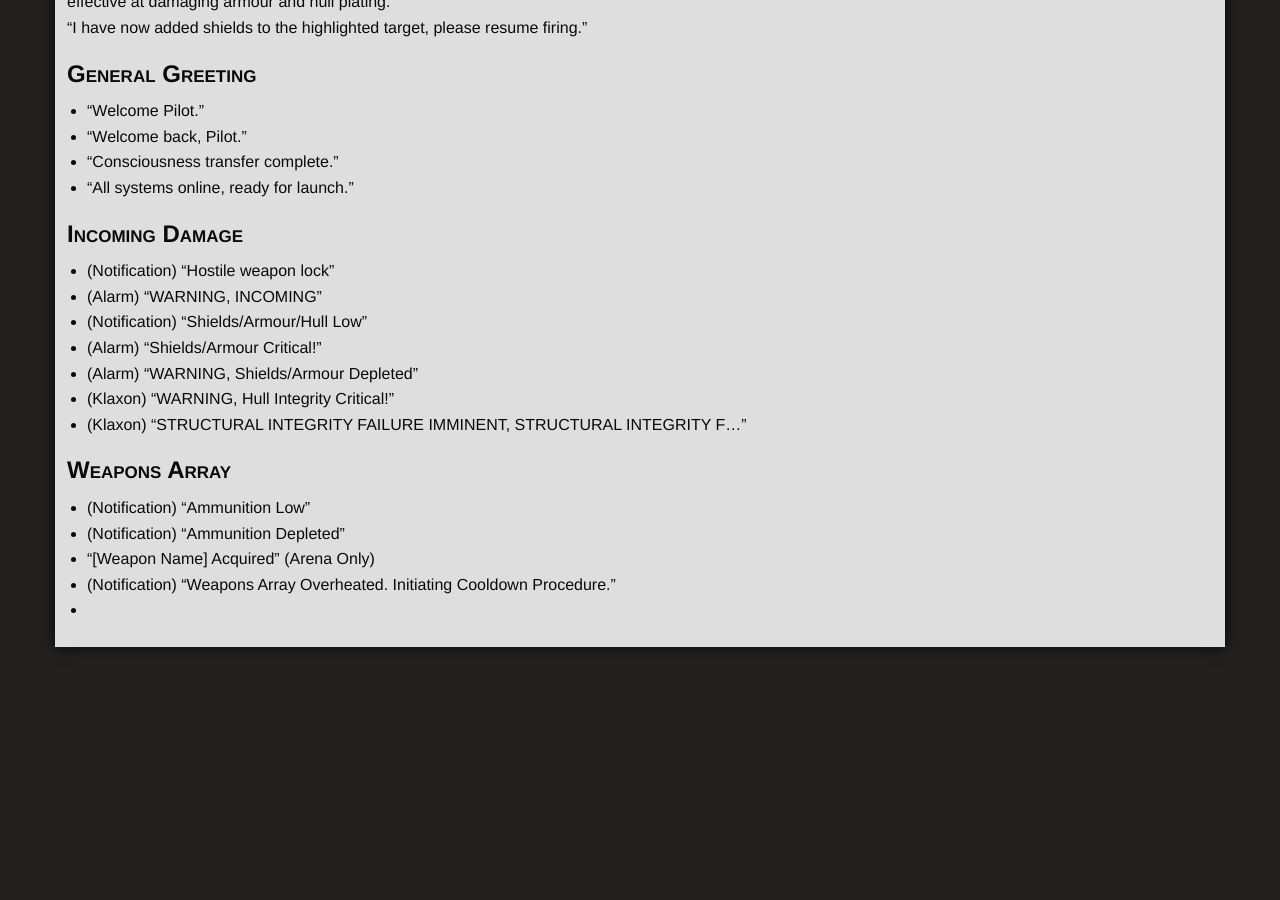
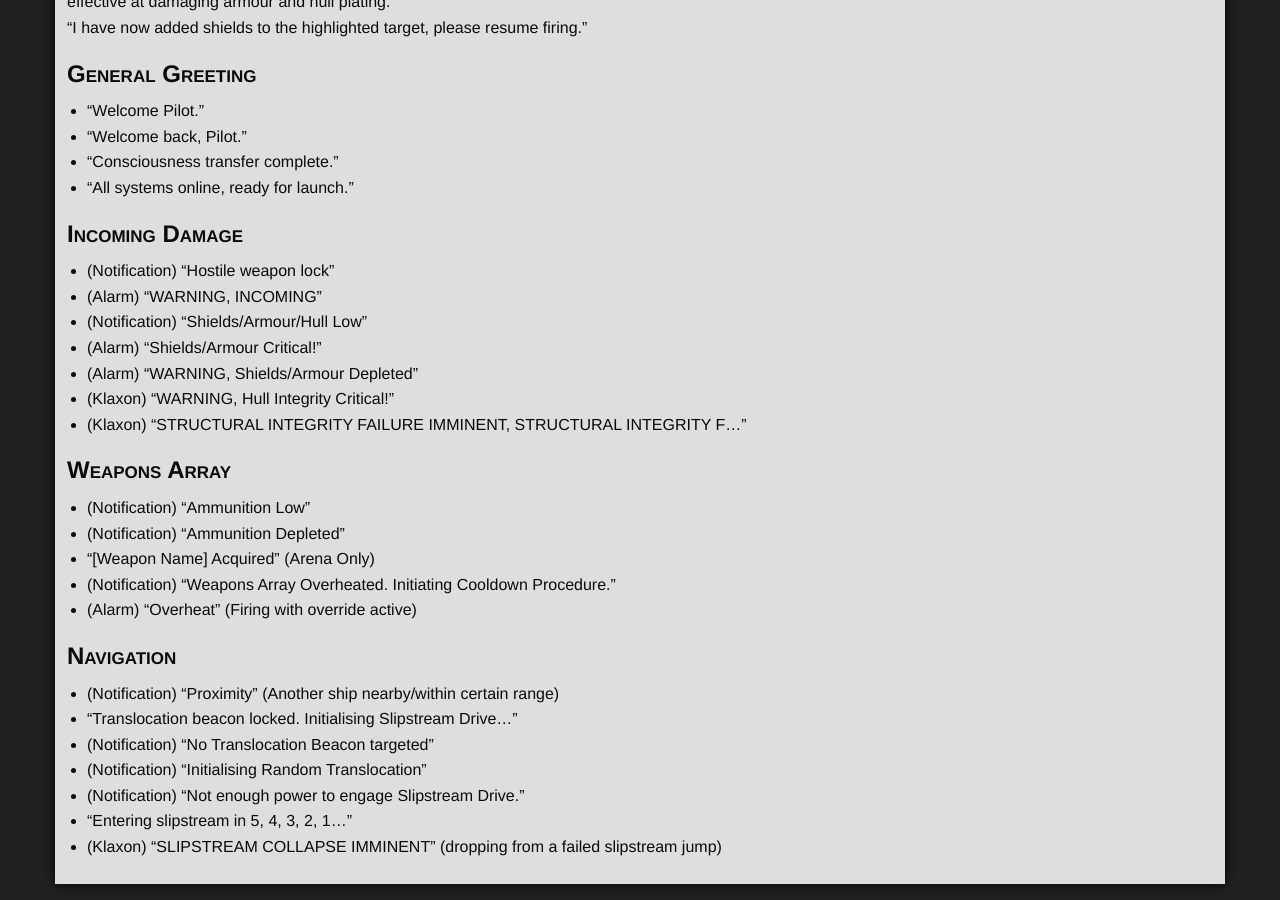
Before and after one commit to ori-sky/polar-space, a Jekyll site: the page built from designs/voice.md, in a window 1280 px wide and 900 px high, scrolled down 790 px. Built offline with Jekyll 4.4.1, drawn with Linux system fonts in a browser that asks for light colours; nearby versions of some CDN libraries; some web fonts are replaced; our own code applies the rules of GitHub Pages for plain Markdown files; library files that are not in the unit come from our copies; before the commit the page ends 1453 px from its top, so only the background shows below that.

Commit message:
Update voice.md
More lines

```diff
--- a/designs/voice.md
+++ b/designs/voice.md
@@ -51,4 +51,14 @@ title: Potential Voice Line Concepts [Unpublished]
 - (Notification) "Ammunition Depleted"
 - "[Weapon Name] Acquired" (Arena Only)
 - (Notification) "Weapons Array Overheated. Initiating Cooldown Procedure."
--
+- (Alarm) "Overheat" (Firing with override active)
+
+## Navigation
+
+- (Notification) "Proximity" (Another ship nearby/within certain range)
+- "Translocation beacon locked. Initialising Slipstream Drive..."
+- (Notification) "No Translocation Beacon targeted"
+- (Notification) "Initialising Random Translocation"
+- (Notification) "Not enough power to engage Slipstream Drive."
+- "Entering slipstream in 5, 4, 3, 2, 1..."
+- (Klaxon) "SLIPSTREAM COLLAPSE IMMINENT" (dropping from a failed slipstream jump)
```
